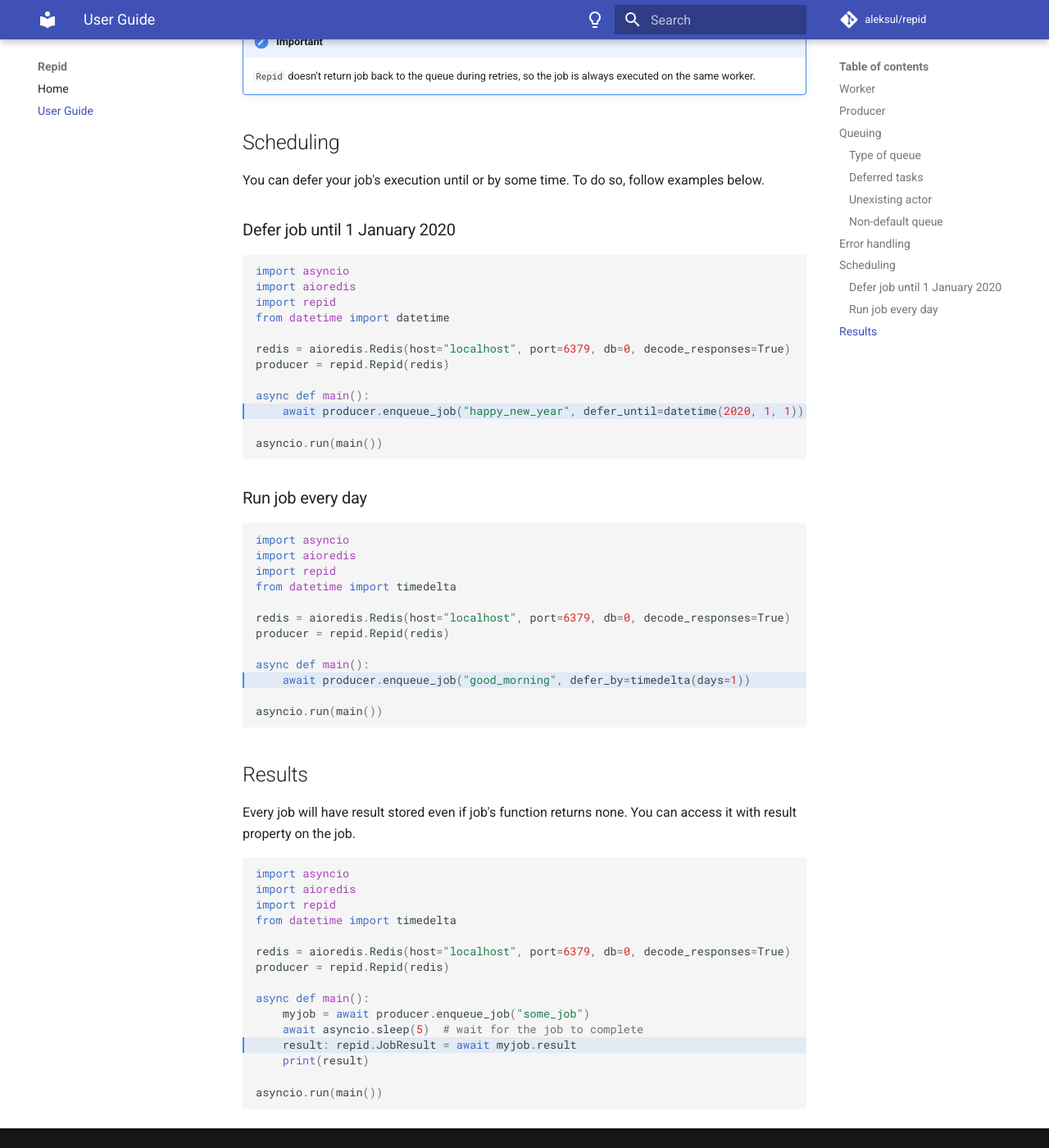
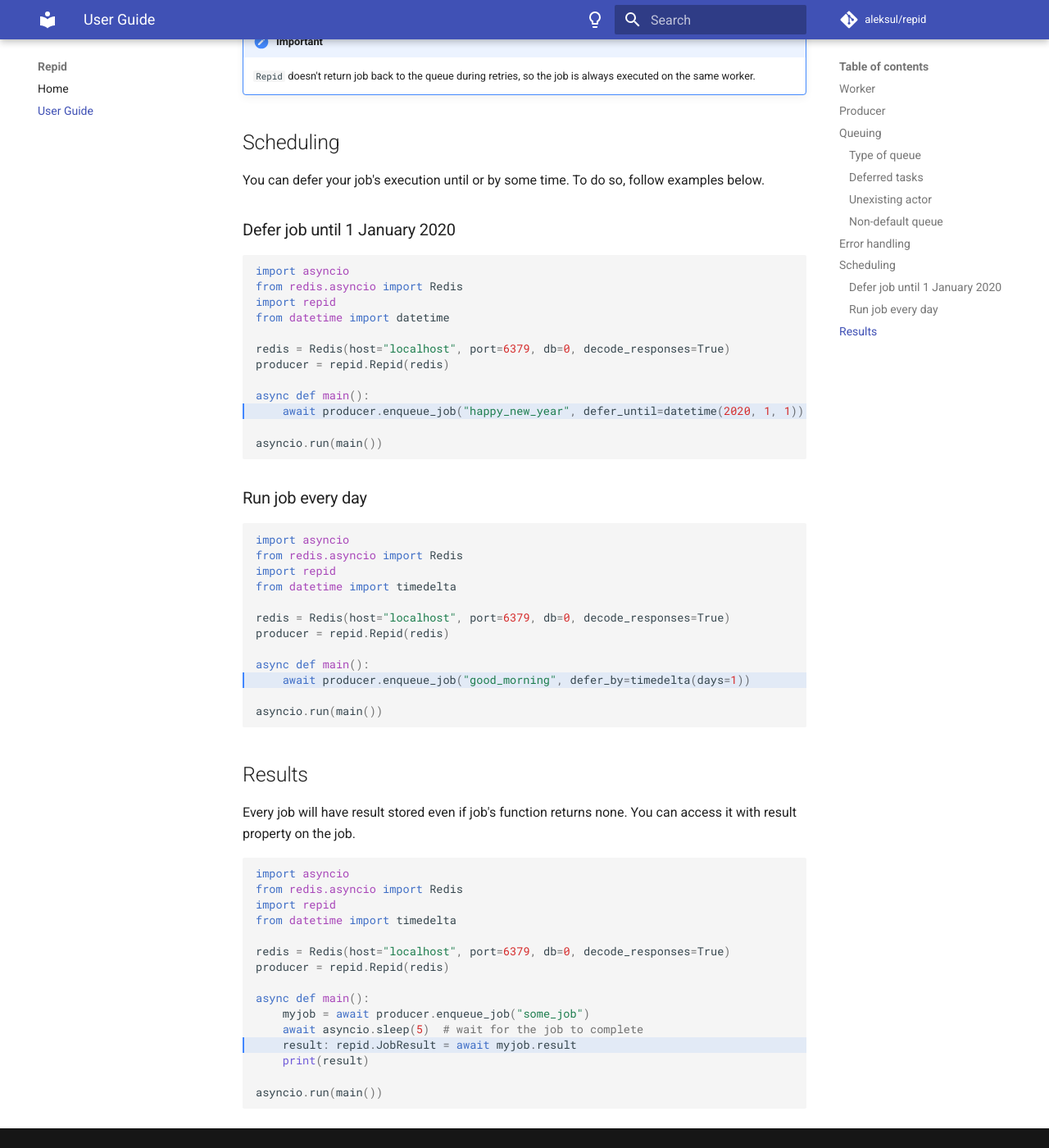
Before and after one commit to aleksul/repid, an MkDocs documentation site: the page built from docs/user_guide.md, in a window 1280 px wide and 1400 px high, scrolled down 3343 px. Shown: the whole window at 82% size. Built offline with MkDocs 1.6.1 and Material for MkDocs 9.7.7, drawn with Linux system fonts in a browser that asks for light colours; comment, search, counter and statistics services are not loaded; the version menu is left out; some of the changed text lies outside the part shown.

Commit message:
Update dependencies Delete tox Delete aioredis Delete codeql-analysis

````diff
--- a/docs/user_guide.md
+++ b/docs/user_guide.md
@@ -19,10 +19,10 @@ Now, to add queuing and RPC functionality to this function all we have to do is:
 
 ```python hl_lines="5 6 8 13"
 import asyncio
-import aioredis
+from redis.asyncio import Redis
 import repid
 
-redis = aioredis.Redis(host="localhost", port=6379, db=0, decode_responses=True)
+redis = Redis(host="localhost", port=6379, db=0, decode_responses=True)
 worker = repid.Worker(redis)
 
 @worker.actor()
@@ -41,10 +41,10 @@ The example above is a totally valid RPC server but what if we want to use sync
 
 ```python hl_lines="13-16"
 import asyncio
-import aioredis
+from redis.asyncio import Redis
 import repid
 
-redis = aioredis.Redis(host="localhost", port=6379, db=0, decode_responses=True)
+redis = Redis(host="localhost", port=6379, db=0, decode_responses=True)
 worker = repid.Worker(redis)
 
 @worker.actor()
@@ -69,10 +69,10 @@ Simplest example to enqueue a job is:
 
 ```python
 import asyncio
-import aioredis
+from redis.asyncio import Redis
 import repid
 
-redis = aioredis.Redis(host="localhost", port=6379, db=0, decode_responses=True)
+redis = Redis(host="localhost", port=6379, db=0, decode_responses=True)
 producer = repid.Repid(redis)
 
 asyncio.run(producer.enqueue_job("my_func_name"))
@@ -107,11 +107,11 @@ If a queue is not mentioned `default` queue will be used.
 
 ```python hl_lines="9"
 import asyncio
-import aioredis
+from redis.asyncio import Redis
 import repid
 from datetime import timedelta
 
-redis = aioredis.Redis(host="localhost", port=6379, db=0, decode_responses=True)
+redis = Redis(host="localhost", port=6379, db=0, decode_responses=True)
 producer = repid.Repid(redis)
 
 asyncio.run(await producer.enqueue_job("hello_another_queue", queue="myqueue"))
@@ -119,10 +119,10 @@ asyncio.run(await producer.enqueue_job("hello_another_queue", queue="myqueue"))
 
 ```python hl_lines="8"
 import asyncio
-import aioredis
+from redis.asyncio import Redis
 import repid
 
-redis = aioredis.Redis(host="localhost", port=6379, db=0, decode_responses=True)
+redis = Redis(host="localhost", port=6379, db=0, decode_responses=True)
 worker = repid.Worker(redis)
 
 @worker.actor(queue="myqueue")
@@ -169,11 +169,11 @@ You can defer your job's execution until or by some time. To do so, follow examp
 
 ```python hl_lines="10"
 import asyncio
-import aioredis
+from redis.asyncio import Redis
 import repid
 from datetime import datetime
 
-redis = aioredis.Redis(host="localhost", port=6379, db=0, decode_responses=True)
+redis = Redis(host="localhost", port=6379, db=0, decode_responses=True)
 producer = repid.Repid(redis)
 
 async def main():
@@ -186,11 +186,11 @@ asyncio.run(main())
 
 ```python hl_lines="10"
 import asyncio
-import aioredis
+from redis.asyncio import Redis
 import repid
 from datetime import timedelta
 
-redis = aioredis.Redis(host="localhost", port=6379, db=0, decode_responses=True)
+redis = Redis(host="localhost", port=6379, db=0, decode_responses=True)
 producer = repid.Repid(redis)
 
 async def main():
@@ -206,11 +206,11 @@ You can access it with result property on the job.
 
 ```python hl_lines="12"
 import asyncio
-import aioredis
+from redis.asyncio import Redis
 import repid
 from datetime import timedelta
 
-redis = aioredis.Redis(host="localhost", port=6379, db=0, decode_responses=True)
+redis = Redis(host="localhost", port=6379, db=0, decode_responses=True)
 producer = repid.Repid(redis)
 
 async def main():
````
Also changed, not shown: .pre-commit-config.yaml (+8 -10 lines), README.md (+2 -2 lines), docs/index.md (+2 -2 lines), pyproject.toml (+3 -4 lines), 6 other files.
